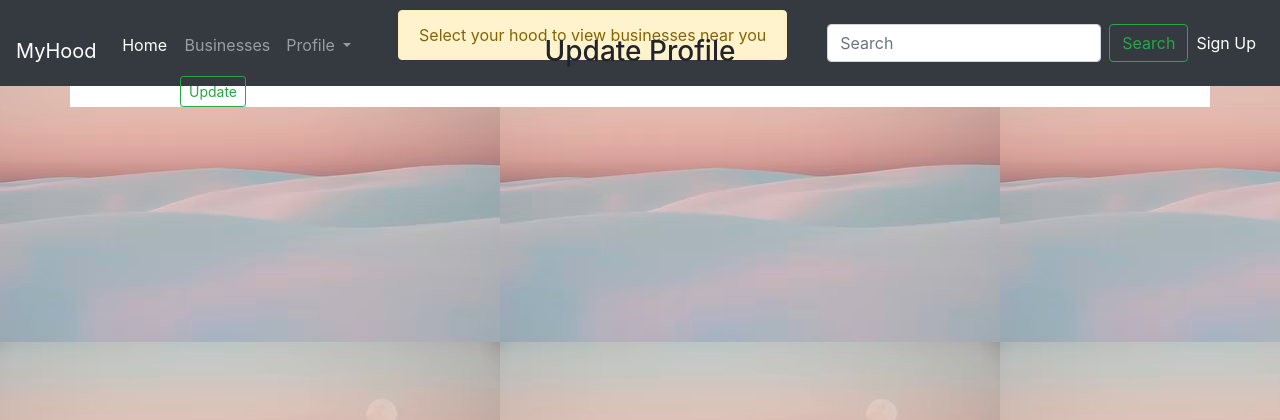
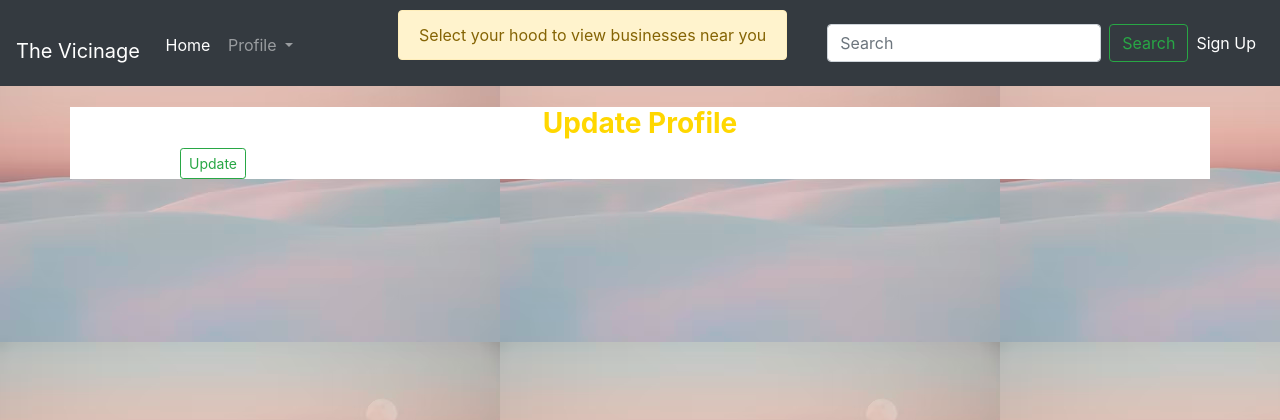
Before and after one commit to Bel-94/The-Neighbourhood, a Django app: template vicinage/templates/main/edit_profile.html in a window 1280 px wide. Shown: the top 420 px of the page. Run offline with Django 4.2, Linux system fonts and the light colour scheme; the template is opened without the code that fills it, so the values that code supplies are empty; some libraries are stand-ins or nearby versions.

Commit message:
the changes to edit profile page

```diff
--- a/vicinage/templates/main/edit_profile.html
+++ b/vicinage/templates/main/edit_profile.html
@@ -4,11 +4,13 @@
 {% block content%}
 {% load crispy_forms_tags %}
 {% include "main/navbar.html" %}
+
+<br><br><br>
 <div class="container bg-white editprofile" style="margin-top:-4% ">
   <div class="row">
       <div class="col-md-1"></div>
       <div class="col-md-10">
-          <h3 class="text-center">Update Profile</h3>
+          <h3 class="text-center" style="font-weight: bold; color: #FFD700;">Update Profile</h3>
           <form action="" method="post" novalidate enctype="multipart/form-data">
               {% csrf_token %}
               {{ form | crispy }}
--- a/vicinage/templates/main/index.html
+++ b/vicinage/templates/main/index.html
@@ -4,7 +4,7 @@
 {% block content%}
 {% include "main/navbar.html" %}
 <div class="container" style="">
-  <a href="{% url 'new-hood' %}" class="btn btn-sm btn-info mb-2"> New Hood</a>
+  <a href="{% url 'new-hood' %}" class="btn btn-sm btn-info mb-2"> Join A Hood Now</a>
 <div class="row">
   {% for hood in hoods %}
   <div class="col-md-4">
--- a/vicinage/templates/main/navbar.html
+++ b/vicinage/templates/main/navbar.html
@@ -18,7 +18,7 @@
 
 <body>
   <nav class="navbar navbar-icon-top navbar-expand-lg navbar-dark bg-dark">
-    <a class="navbar-brand" href="#" style="padding-top: 20px;">MyHood</a>
+    <a class="navbar-brand" href="#" style="padding-top: 20px;">The Vicinage</a>
     <button class="navbar-toggler" type="button" data-toggle="collapse" data-target="#navbarSupportedContent"
       aria-controls="navbarSupportedContent" aria-expanded="false" aria-label="Toggle navigation">
       <span class="navbar-toggler-icon"></span>
@@ -43,14 +43,7 @@
           </a>
         </li>
         {% endif %}
-        <li class="nav-item">
-          <a class="nav-link " href="">
-            <i class="fa fa-envelope-o">
-              <span class="badge badge-warning"></span>
-            </i>
-            Businesses
-          </a>
-        </li>
+
         <li class="nav-item dropdown">
           <a class="nav-link dropdown-toggle" href="{% url 'profile' user.username %}">
             <i class="fa fa-envelope-o"></i>
```
